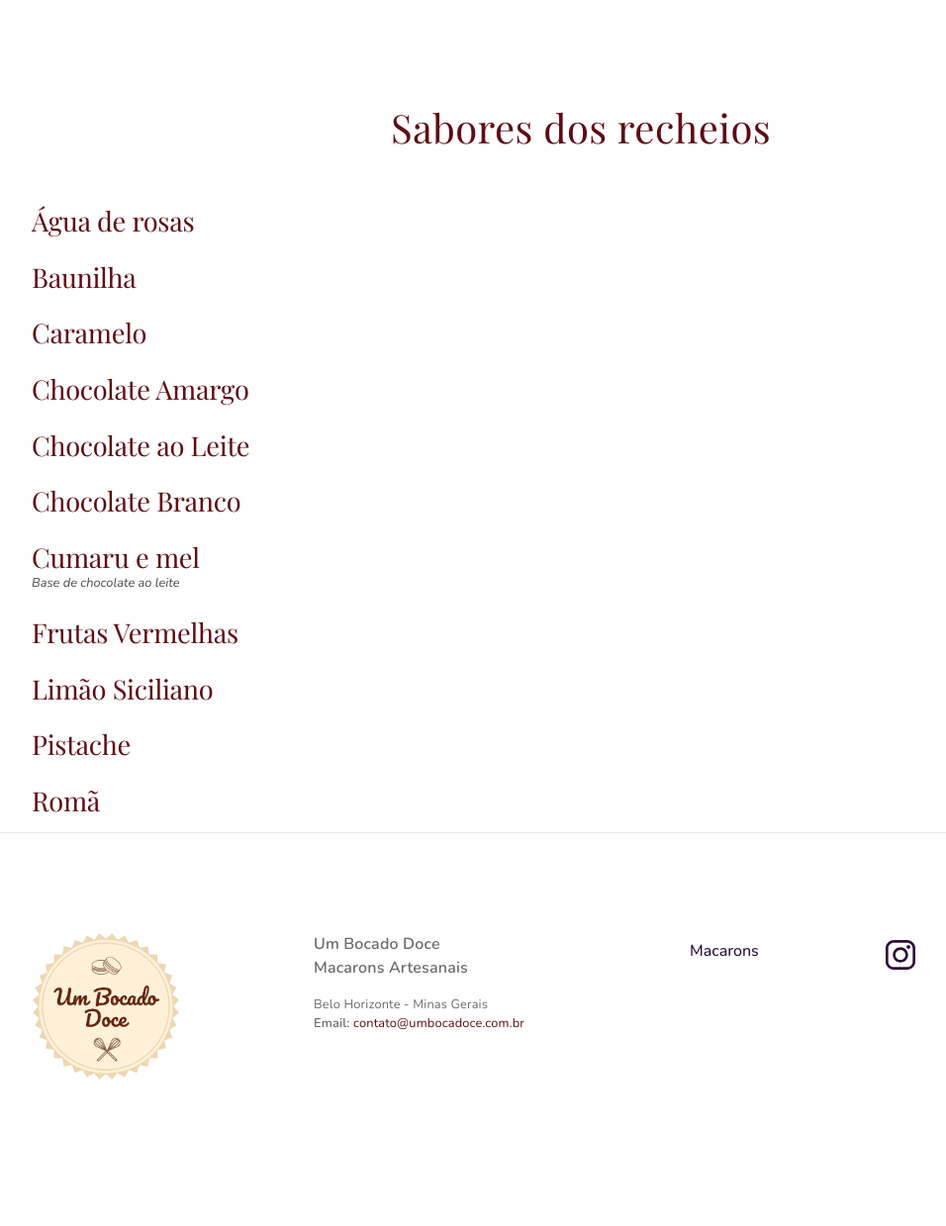
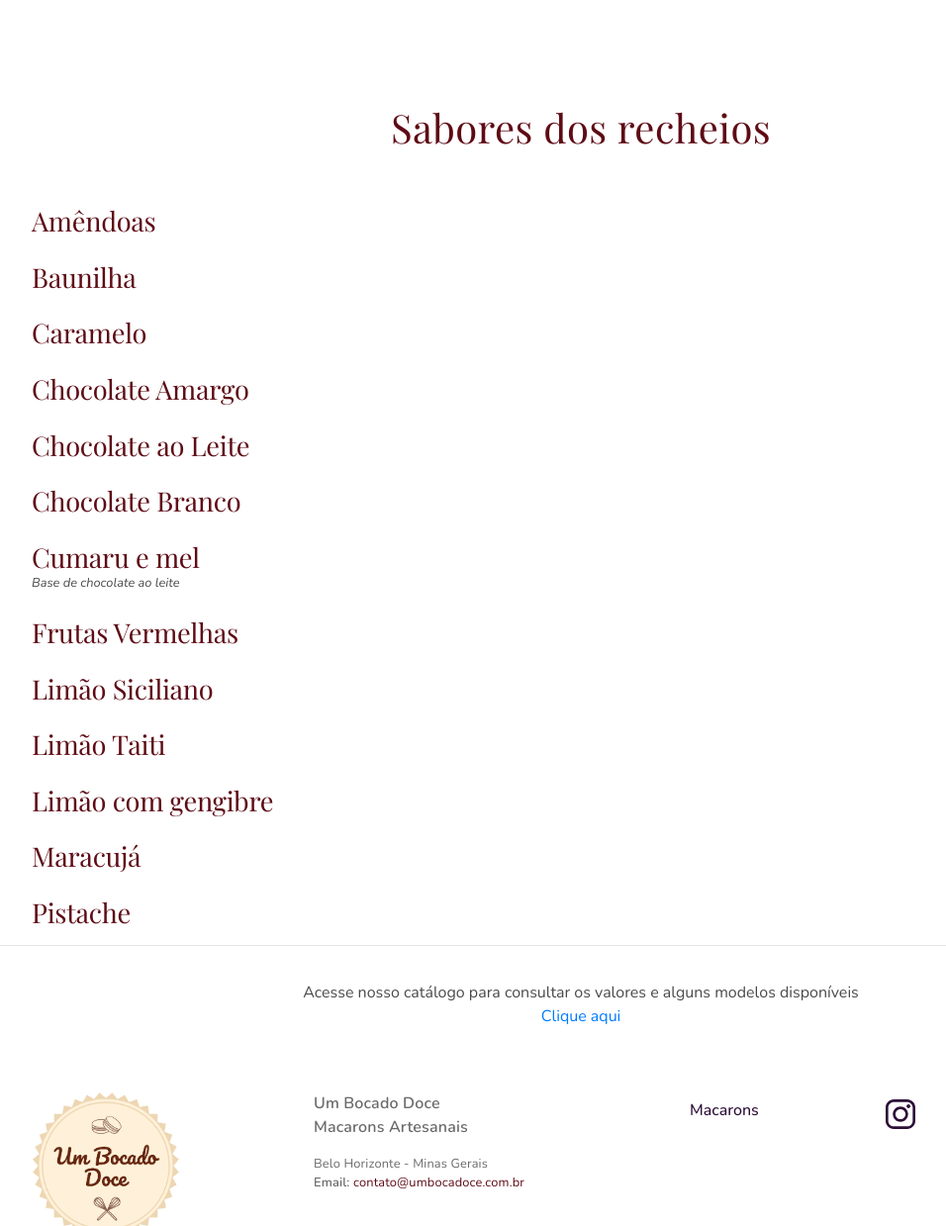
Before and after one commit to umbocadoce/umbocadoce.github.io, a website: page macarons.html in a window 1280 px wide. Shown: the part 3187-4426 px from the top of the page at 99% size, without its empty margins (53-1009 px from the left). Before the commit the page ends 4343 px from the top, so only its background shows below. Drawn offline with nearby package versions, Linux system fonts and the light colour scheme.

Commit message:
mudança pagina macarons

```diff
--- a/macarons.html
+++ b/macarons.html
@@ -195,7 +195,7 @@
 
                   <div class="fluido -wrap">
                      <div class="fluido -item">
-                        <h4>Água de rosas</h4>
+                        <h4>Amêndoas</h4>
                      </div>
                      <div class="fluido -item">
                         <h4>Baunilha</h4>
@@ -225,35 +225,34 @@
                         <h4>Limão Siciliano</h4>
                      </div>
                      <div class="fluido -item">
-                        <h4>Pistache</h4>
+                        <h4>Limão Taiti</h4>
                      </div>
                      <div class="fluido -item">
-                        <h4>Romã</h4>
+                        <h4>Limão com gengibre</h4>
+                     </div>
+                     <div class="fluido -item">
+                        <h4>Maracujá</h4>
+                     </div>
+                     <div class="fluido -item">
+                        <h4>Pistache</h4>
                      </div>
                   </div>
                </div>
             </div>
             <hr>
          </section>
-         <!--section>
-         <div class="tabela">
-            <div class="tabela-conteudo">
+         <section>
+         <div >
+            <div>
                <div class="tabela">
                   <div>
-                     <h2 class="center">Valores</h2>
-                  </div>
-                  <div>
-                     <h3> Nossos macarons são vendidos a
-                        <span>
-                           <b> R$ 3,20. </b>
-
-                        </span> <br> valor final poderá variar conforme as embalagens a seguir.
-                     </h3>
+                     <p class="center"> Acesse nosso catálogo para consultar os valores e alguns modelos disponíveis</p>
+                     <a class="center" href="https://wa.me/c/553125116976" target="_blank"><p>Clique aqui</p></a>
                   </div>
                </div>
          </div>
          </div>
-      </section-->
+      </section>
 
          <footer class="footer">
             <div class="container">
```
